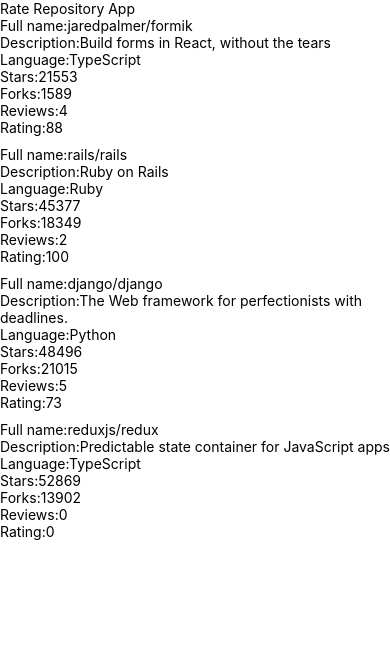
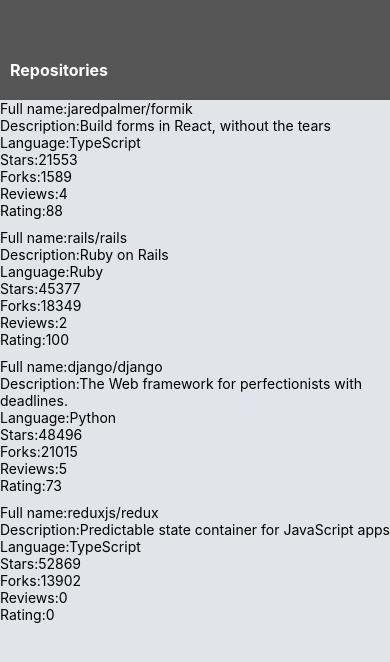
Before and after one commit to jotosound/rate-repository-app, a React Native app: screen / in a window 390 px wide. Shown: the top 662 px of the page. Built offline with nearby package versions, Linux system fonts and the light colour scheme.

Commit message:
Exercise 10.4: the app bar

```diff
--- /dev/null
+++ b/src/components/AppBar.jsx
@@ -0,0 +1,49 @@
+import { Pressable, View, StyleSheet } from 'react-native';
+import Constants from 'expo-constants';
+import Text from './Text';
+import theme from '../theme';
+
+const AppTabAction = ({ children, ...props }) => {
+  return (
+    <Pressable {...props}>
+    <Text style={{ color: 'white'}} fontWeight='bold' fontSize='subheading'>{children}</Text>
+  </Pressable>
+  )
+}
+
+const appTabStyles = StyleSheet.create({
+  tab: {
+    // flexDirection: 'column-reverse',
+    paddingLeft: 10,
+    paddingTop: 60,
+  }
+})
+
+const AppTab = () => {
+  return (
+    <View style={appTabStyles.tab}>
+      <AppTabAction>Repositories</AppTabAction>
+    </View>
+  )
+}
+
+
+const styles = StyleSheet.create({
+  container: {
+    marginTop: Constants.statusBarHeight,
+    backgroundColor: theme.colors.backgroundColor,
+    height: 100,
+  },
+
+  // ...
+});
+
+const AppBar = () => {
+  return <View style={styles.container}>
+    <View style={styles.tab}>
+      <AppTab />
+    </View>
+    </View>;
+};
+
+export default AppBar;
--- a/src/components/Main.jsx
+++ b/src/components/Main.jsx
@@ -2,10 +2,11 @@
 import Constants from 'expo-constants'
 import { StyleSheet, Text, View } from 'react-native'
 import RepositoryList from './RepositoryList'
+import AppBar from './AppBar'
 
 const styles = StyleSheet.create({
   container: {
-    marginTop: Constants.statusBarHeight,
+    backgroundColor: '#e1e4e8',
     flexGrow: 1,
     flexShrink: 1,
   },
@@ -14,7 +15,7 @@
 const Main = () => {
   return (
     <View style={styles.container}>
-      <Text>Rate Repository App</Text>
+      <AppBar />
       <RepositoryList />
     </View>
   )
--- /dev/null
+++ b/src/components/Text.jsx
@@ -0,0 +1,39 @@
+import { Text as NativeText, StyleSheet } from 'react-native';
+
+import theme from '../theme';
+
+const styles = StyleSheet.create({
+  text: {
+    color: theme.colors.textPrimary,
+    fontSize: theme.fontSizes.body,
+    fontFamily: theme.fonts.main,
+    fontWeight: theme.fontWeights.normal,
+  },
+  colorTextSecondary: {
+    color: theme.colors.textSecondary,
+  },
+  colorPrimary: {
+    color: theme.colors.primary,
+  },
+  fontSizeSubheading: {
+    fontSize: theme.fontSizes.subheading,
+  },
+  fontWeightBold: {
+    fontWeight: theme.fontWeights.bold,
+  },
+});
+
+const Text = ({ color, fontSize, fontWeight, style, ...props }) => {
+  const textStyle = [
+    styles.text,
+    color === 'textSecondary' && styles.colorTextSecondary,
+    color === 'primary' && styles.colorPrimary,
+    fontSize === 'subheading' && styles.fontSizeSubheading,
+    fontWeight === 'bold' && styles.fontWeightBold,
+    style,
+  ];
+
+  return <NativeText style={textStyle} {...props} />;
+};
+
+export default Text;
--- /dev/null
+++ b/src/theme.js
@@ -0,0 +1,21 @@
+const theme = {
+  colors: {
+    textPrimary: '#24292e',
+    textSecondary: '#586069',
+    primary: '#0366d6',
+    backgroundColor: 'rgba(52, 52, 52, 0.8)',
+  },
+  fontSizes: {
+    body: 14,
+    subheading: 16,
+  },
+  fonts: {
+    main: 'System',
+  },
+  fontWeights: {
+    normal: '400',
+    bold: '700',
+  },
+};
+
+export default theme;
```
